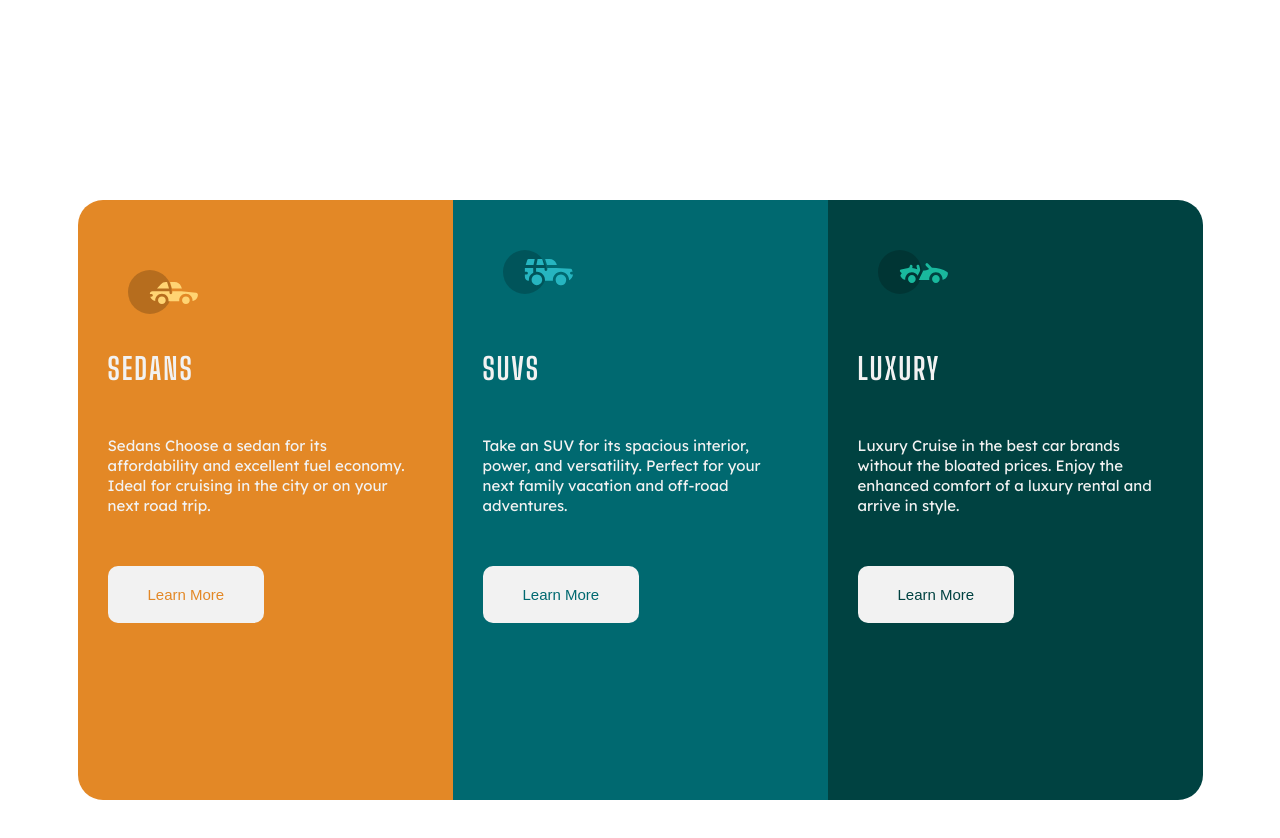
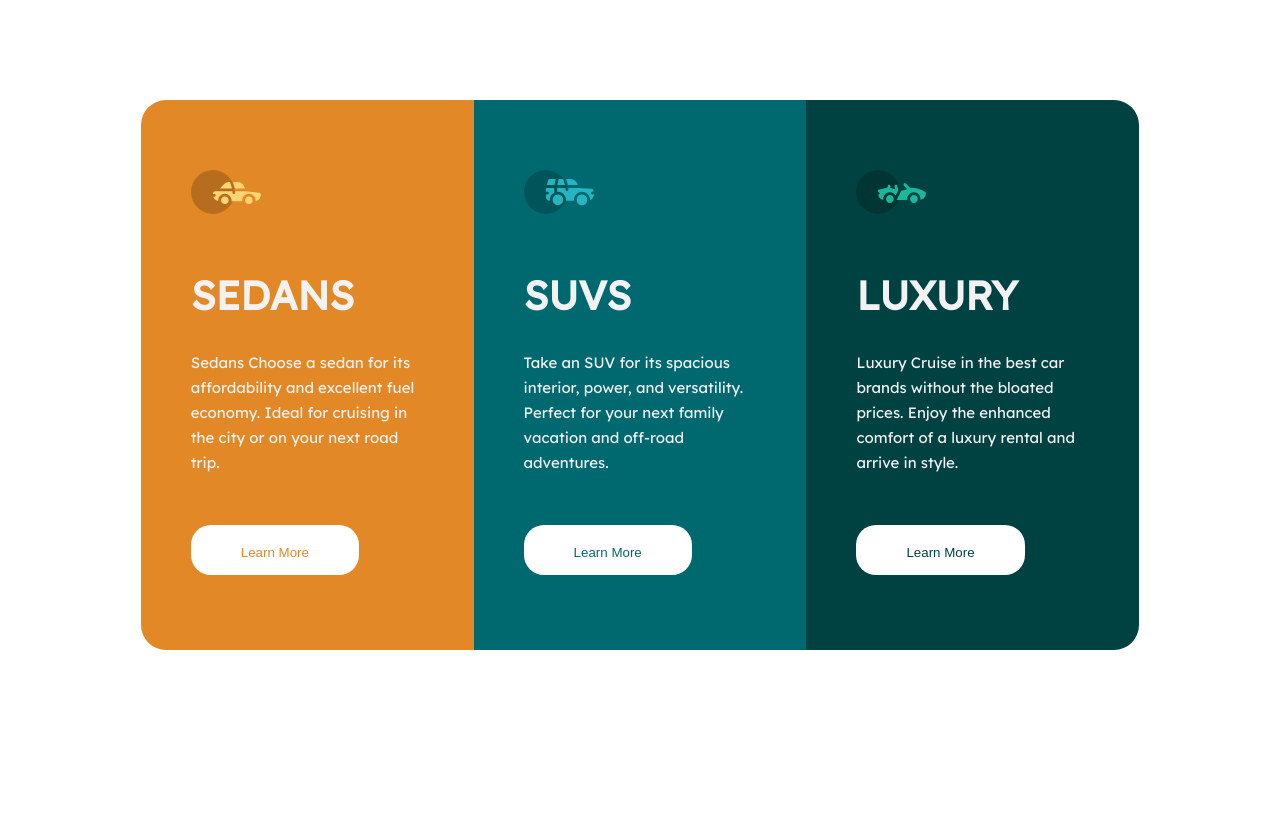
Before and after one commit to hirszaki/challenge2, a plain HTML site: page index.html in a window 1280 px wide. After the commit the page ends 800 px from the top, so only its background shows below. Drawn offline with Linux system fonts and the light colour scheme.

Commit message:
new code

```diff
--- a/css/style.css
+++ b/css/style.css
@@ -6,200 +6,107 @@
 
 body {
     background-color: white;
+    font-family: 'Lexend Deca', sans-serif;
 }
 
-
 h1 {
-    position: relative;
-    top:150px;
-    left:50px;
+    margin-top:20px;
+    margin-left:50px;
     font-size: 40px;
     text-transform: uppercase;
     color: hsl(0, 0%, 95%);
-    font-family: 'Big Shoulders Display', cursive;
-    letter-spacing: 2px;
 }
 
 p {
-    position: relative;
-    top:200px;
-    left:50px;
     width: 300px;
-    font-family: 'Lexend Deca', sans-serif;
+    margin-top:30px;
+    margin-left:50px;
     font-size: 15px;
     line-height: 25px;
     color: hsl(0, 0%, 95%);
 }
 
 button {
-    position: inline;
-    margin-top: 300px;
+    margin-top: 50px;
     margin-left: 50px;
-}
-.wrapper {
-    margin: 200px auto;
-    min-width: 375px;
-    max-width: 1125px;
+    width: auto;
+    height: 50px;
+    padding: 20px 50px;
+    border-radius: 20px;
+    border:none;
+    background-color:white;
+    mix-blend-mode: screen;
 }
 
-.box {
-    margin: 0 auto;
-    height: 600px;
-    width: 375px;
+
+.box{
+    margin: 0px auto;
+    width: 400px;
+    height: 550px;
+}
+.first{
+    background-color: hsl(31, 77%, 52%);
+    border-top-left-radius: 25px;
+    border-top-right-radius: 25px;
+}
+.second {
+     background-color: hsl(184, 100%, 22%);
+}
+.third {
+    background-color: hsl(179, 100%, 13%);
+    border-bottom-right-radius: 25px;
+    border-bottom-left-radius: 25px;
+}
+.bg {
+    width: auto;
+    height: 150px;
+    background-repeat: no-repeat;
+    background-position: 50px 70px;
+    background-size: 70px;
 }
 
 .sedan {
-    background-color: hsl(31, 77%, 52%);
     background-image: url("../img/icon-sedans.svg");
-    background-repeat: no-repeat;
-    background-position: 50px 70px;
-    background-size: 70px;
-    border-top-left-radius: 25px;
-    border-top-right-radius: 25px;
 }
 .suv {
-    background-color: hsl(184, 100%, 22%);
     background-image: url("../img/icon-suvs.svg");
-    background-repeat: no-repeat;
-    background-position: 50px 50px;
-    background-size: 70px;
+}
+.luxury {
+    background-image: url("../img/icon-luxury.svg");
 }
 
-.luxury {
-    background-color: hsl(179, 100%, 13%);
-    background-image: url("../img/icon-luxury.svg");
-    background-repeat: no-repeat;
-    background-position: 50px 50px;
-    background-size: 70px;
-    border-bottom-right-radius: 25px;
-    border-bottom-left-radius: 25px;
-}
-
-.btn {
-    padding: 20px 40px;
-    font-size: 15px;
-    border: none;
-    border-radius: 20px;
-    background-color: hsl(0, 0%, 95%);
-    cursor: pointer;
-}
- .sedan .btn{
-    color: hsl(31, 77%, 52%);
-}
-
-.suv .btn {
-    color: hsl(184, 100%, 22%);
-}
-
-.luxury .btn {
-    color: hsl(179, 100%, 13%);
-}
-
-@media (min-width:780px) and (max-width:1125px){
-    h1 {
-        left:30px;
-        text-align: left;
-        font-size: 30px;
-    }
-
-    p {
-        left: 30px;
-        text-align: left;
-        font-size: 10px;
-        line-height: 20px;
-        width:200px
-    }
-
-    button {
-        display: block;
-        margin-top: 250px;
-        margin-left:30px;
-    }
-
-    .wrapper {
-        max-width: 1125px;
-        min-width: 780px;
+@media screen and (min-width: 1000px) {
+    main {
+        margin: 100px 0px;
+        width: 100%;
         text-align: center;
         font-size: 0px;
     }
-
+    h1 {
+        text-align: left;
+    }
+    p {
+        text-align: left;
+        width: 70%;
+    }
+    button {
+        display: block;
+        margin-left: 50px;
+    }
     .box {
         display: inline-block;
-        height: 500px;
-        width: 250px;
+        margin: 0 auto;
+        width: 26%;
     }
-    .sedan {
-        background-position: 30px 50px;
+    .first{
         border-top-left-radius: 25px;
         border-top-right-radius: 0px;
         border-bottom-left-radius: 25px;
     }
-    .suv {
-        background-position: 30px 50px;
-    }
-
-    .luxury {
-        background-position: 30px 50px;
+    .third {
         border-top-right-radius: 25px;
         border-bottom-left-radius: 0px;
         border-bottom-right-radius: 25px;
     }
 
-    .btn {
-        padding: 10px 20px;
-        border-radius: 10px;
-        font-size: 10px;
-    }
 }
-
-@media (min-width:1125px) and (max-width:1440px){
-
-    h1 {
-        left:30px;
-        text-align: left;
-        font-size: 30px;
-    }
-
-    p {
-        left: 30px;
-        text-align: left;
-        font-size: 15px;
-        line-height: 20px;
-        width:300px
-    }
-
-    button {
-        display: block;
-        margin-top: 250px;
-        margin-left:30px;
-    }
-
-    .wrapper {
-        min-width: 1125px;
-        max-width: 1440px;
-        font-size: 0px;
-        text-align: center;
-    }
-
-    .box {
-        display: inline-block;
-        height: 600px;
-        width: 375px;
-    }
-    .sedan {
-        border-top-left-radius: 25px;
-        border-top-right-radius: 0px;
-        border-bottom-left-radius: 25px;
-    }
-
-    .luxury {
-        border-top-right-radius: 25px;
-        border-bottom-left-radius: 0px;
-        border-bottom-right-radius: 25px;
-    }
-    .btn{
-        padding: 20px 40px;
-        border-radius: 10px;
-        font-size: 15px;
-    }
-}
--- a/index.html
+++ b/index.html
@@ -1,5 +1,5 @@
 <!DOCTYPE html>
-<html lang="pl">
+<html lang="en">
 <head>
     <meta charset="UTF-8">
     <meta http-equiv="X-UA-Compatible" content="IE=edge">
@@ -14,24 +14,27 @@
     <title>Document</title>
 </head>
 <body>
-
-    <div class="wrapper">
-        <div class="box sedan">
+    <main>
+    <div class="box first">
+        <div class="bg sedan"></div>
             <h1>sedans</h1>
             <p>Sedans Choose a sedan for its affordability and excellent fuel economy. Ideal for cruising in the city or on your next road trip.</p>
-            <button class="btn">Learn More</button>
-        </div>
-        <div class="box suv">
+            <button>Learn More</button>
+
+    </div>
+    <div class="box second">
+            <div class="bg suv"></div>
             <h1>suvs</h1>
             <p>Take an SUV for its spacious interior, power, and versatility. Perfect for your next family vacation and off-road adventures.</p>
-            <button class="btn">Learn More</button>
-        </div>
-        <div class="box luxury">
+            <button>Learn More</button>
+            </div>
+    </div>
+    <div class="box third">
+            <div class="bg luxury"></div>
             <h1>luxury</h1>
             <p>Luxury Cruise in the best car brands without the bloated prices. Enjoy the enhanced comfort of a luxury rental and arrive in style.</p>
-            <button class="btn">Learn More</button>
-        </div>
+            <button>Learn More</button>
     </div>
-
+    </main>
 </body>
 </html>
```
